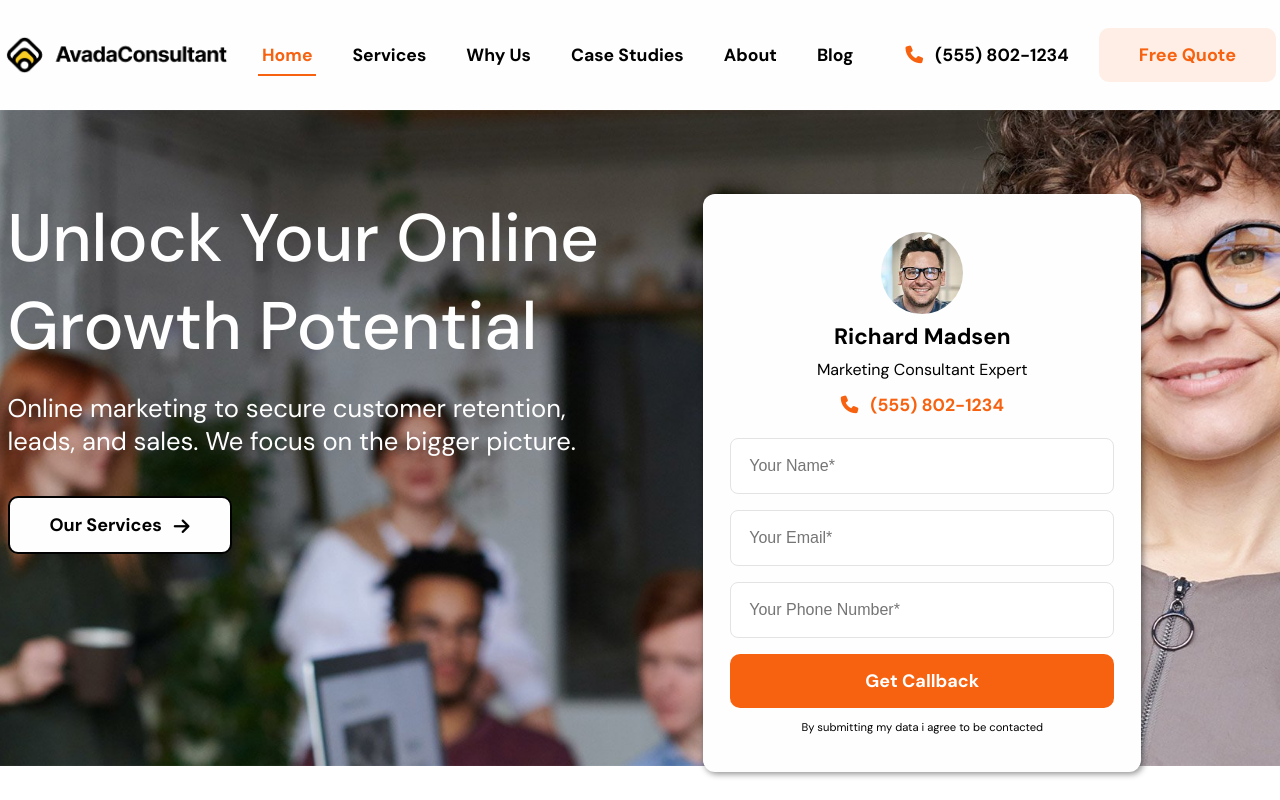
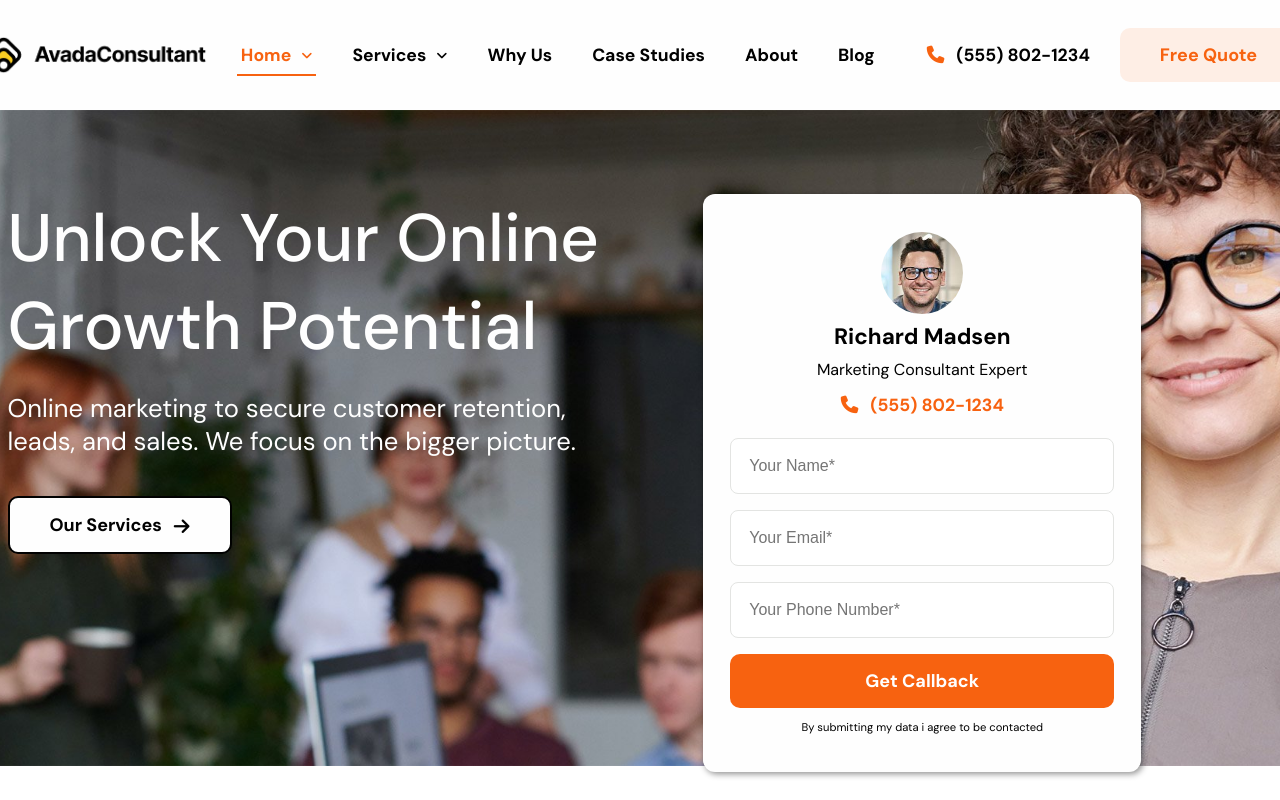
Before and after one commit to Alessandro-Sebastiano/proj-html-vuejs, a Vue app: page / in a window 1280 px wide. Shown: the top 800 px of the page. Built offline with nearby package versions, Linux system fonts and the light colour scheme.

Commit message:
review/sub-menu

```diff
--- a/src/components/header-subComponent/NavBar.vue
+++ b/src/components/header-subComponent/NavBar.vue
@@ -6,7 +6,8 @@
         <div class="menu">
             <ul>
                 <li v-for="(item, index) in menuItem"><a href="#" :class="{ active: item.isActive }"
-                        @click="setActive(index)">{{ item.text }}</a>
+                        @click="setActive(index)">{{ item.text }}<i class="fa-solid fa-angle-down"
+                            v-if="item.subMenu"></i></a>
                 </li>
             </ul>
         </div>
@@ -150,12 +151,19 @@ export default {
                             bottom: -2px;
                         }
                     }
+
+
+                    i {
+                        vertical-align: middle;
+                        margin-left: 10px;
+                        font-size: 0.8rem;
+                    }
                 }
 
                 .active {
                     color: $orange;
-
                     border-bottom: 2px solid $orange;
+                    pointer-events: none;
                 }
             }
         }
```
